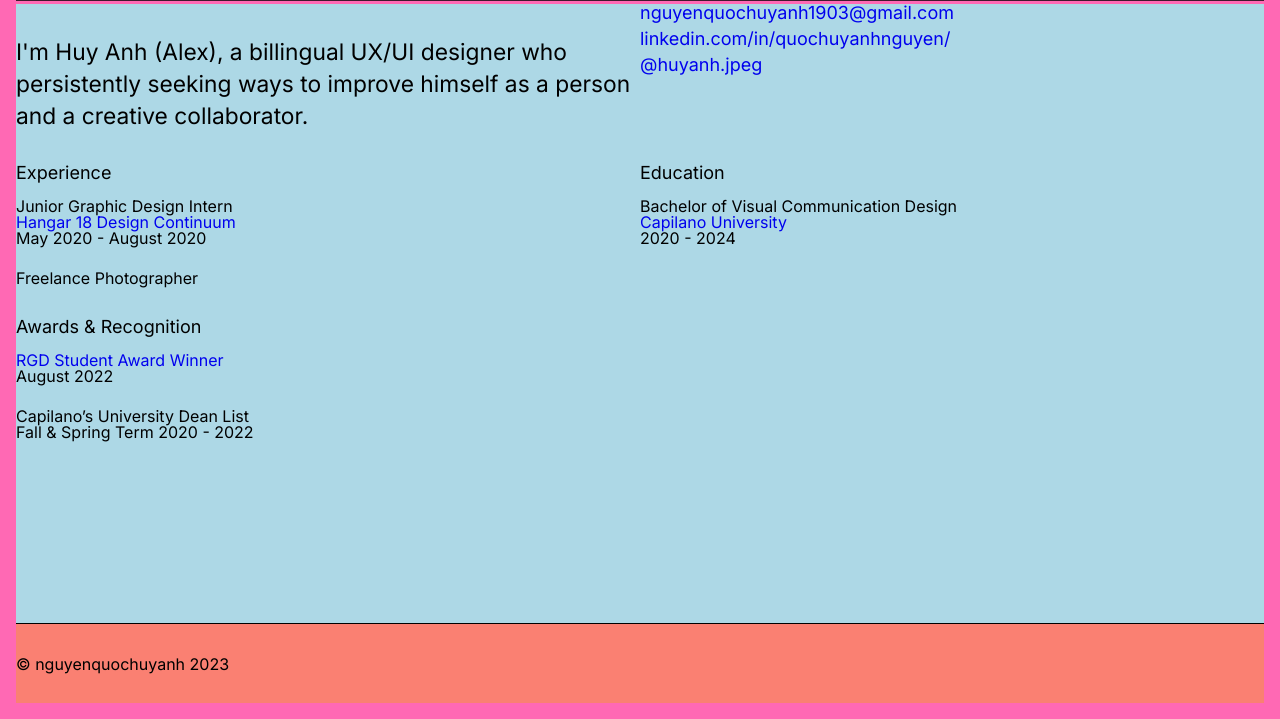
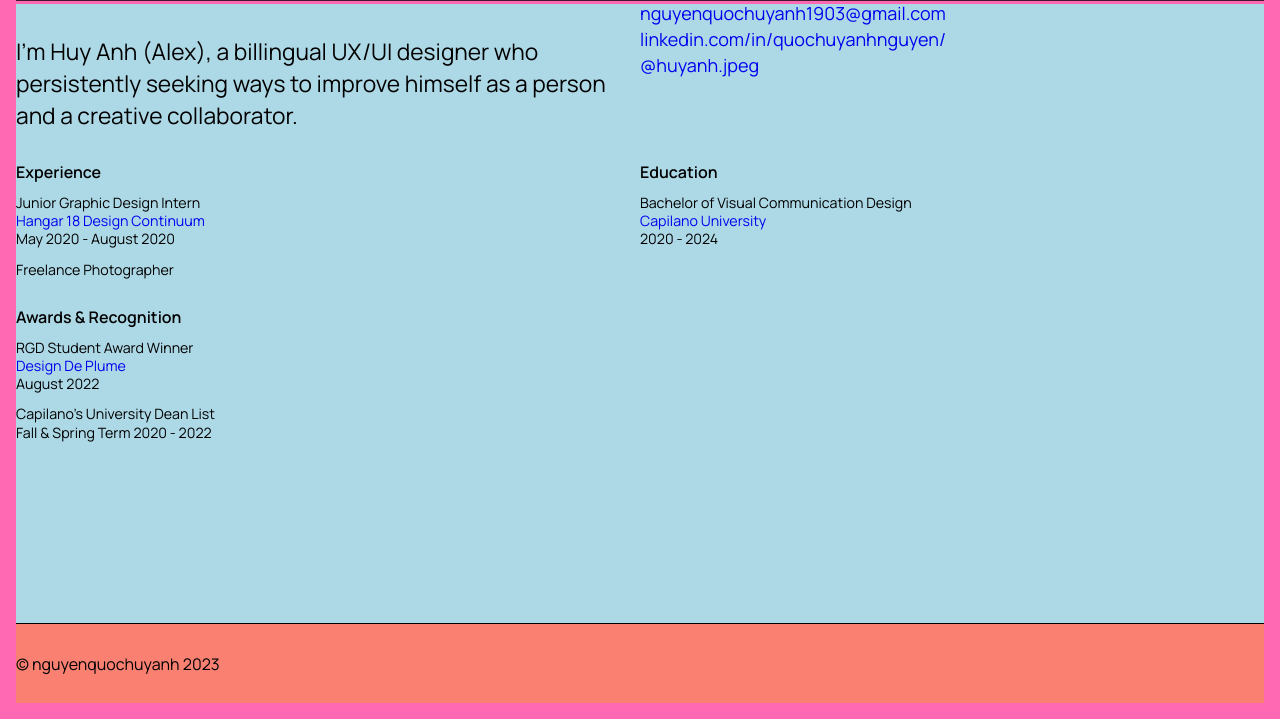
Before and after one commit to nqhuyanh/alex-portfolio, a plain HTML site: page about.html in a window 1280 px wide. Shown: the part 81-800 px from the top of the page. Drawn offline with Linux system fonts and the light colour scheme.

Commit message:
Update About Page

```diff
--- a/about.html
+++ b/about.html
@@ -22,8 +22,8 @@
     <main class="main">
         <ul class="about-container">
             <li class="bio">
-                <h3>I'm Huy Anh (Alex), a billingual UX/UI designer who persistently seeking ways to improve himself as
-                    a person and a creative collaborator.</h3>
+                <h4>I'm Huy Anh (Alex), a billingual UX/UI designer who persistently seeking ways to improve himself as
+                    a person and a creative collaborator.</h4>
             </li>
 
             <li class="contact">
@@ -39,27 +39,34 @@
 
             <li class="experience">
                 <h1 class="main-heading-experience">Experience</h1>
+                <div class="first-experience">
                 <p class="job-position">Junior Graphic Design Intern</p>
                 <p class="business-name"><a href="https://h18.com/" class="about" target="_blank">Hangar 18 Design Continuum</a></p>
-                <p class="job-date">May 2020 - August 2020</p>
-                <p class="job-position">Freelance Photographer</p>
+                <p class="job-date">May 2020 - August 2020</p></div>
+                <div class="second-experience">
+                <p class="job-position">Freelance Photographer</p></div>
             </li>
 
             <li class="education">
                 <h1 class="main-heading-education">Education</h1>
+                <div class="first-education">
                 <p class="program-name">Bachelor of Visual Communication Design</p>
                 <p class="school-name"><a href="https://www.ideaschoolofdesign.com/" class="about"
                         target="_blank">Capilano University</a></p>
-                <p class="program-date">2020 - 2024</p>
+                <p class="program-date">2020 - 2024</p></div>
             </li>
 
             <li class="awards-or-recognition">
                 <h1 class="main-heading-awards-or-recognition">Awards & Recognition</h1>
-                <p class="awards-or-regconition-title"><a href="https://www.rgd.ca/2021/09/01/design-de-plume-award-for-indigenous-design-winner-end-stolen-choices.php"
-                    class="about" target="_blank">RGD Student Award Winner</a></p>
-                <p class="awards-or-regconition-date">August 2022</p>
-                <p class="awards-or-regconition-title">Capilano’s University Dean List</p>
-                <p class="awards-or-regconition-date">Fall & Spring Term 2020 - 2022</p>
+                <div class="first-awards-or-recognition">
+                <p class="awards-or-recognition-title">RGD Student Award Winner</p>
+                <p class="awards-or-recognition-link"><a href="https://www.rgd.ca/2021/09/01/design-de-plume-award-for-indigenous-design-winner-end-stolen-choices.php"
+                    class="about" target="_blank">Design De Plume</a></p>
+                <p class="awards-or-recognition-date">August 2022</p></div>
+                <div class="second-awards-or-recognition">
+                <p class="awards-or-recognition-title">Capilano’s University Dean List</p>
+                <p class="awards-or-recognition-date">Fall & Spring Term 2020 - 2022</p></div>
+
             </li>
         </ul>
     </main>
--- a/styles.css
+++ b/styles.css
@@ -1,5 +1,5 @@
 @import url(reset.css);
-@import url('https://fonts.googleapis.com/css2?family=Inter&display=swap');
+@import url('https://fonts.googleapis.com/css2?family=Manrope:wght@300;400;500;600;700&display=swap');
 
 /* apply a natural box layout model to all elements, but allowing components to change */
 html {
@@ -18,7 +18,7 @@ body {
     flex-direction: column;
     min-height: 100vh;
     padding: 1rem;
-    font-family: 'Inter', sans-serif;
+    font-family: 'Manrope', sans-serif;
 }
 
 img {
@@ -30,31 +30,34 @@ img {
 
 
 h1 {
+    font-size: 1rem;
+    font-weight: 600;
+}
+
+h2 {
     font-size: 1.125rem;
 }
 
-h2 {
+h3 {
     font-size: 1.266rem;
 }
 
-h3 {
+h4 {
     font-size: 1.424rem;
     line-height: 2rem;
 }
 
-h4 {
+h5 {
     font-size: 1.602rem;
 }
 
-h5 {
-    font-size: 1.802rem;
+p {
+    font-size: 0.889rem;
 }
 
-p {
+.social-media-item {
     font-size: 1rem;
 }
-
-.social-media-item {font-size: 1rem;}
 
 a {
     text-decoration: none;
@@ -250,6 +253,30 @@ a:active {
     margin-bottom: 0.5rem;
 }
 
+.first-experience {
+    display: flex;
+    flex-direction: column;
+    gap: 0.25rem;
+}
+
+.first-education {
+    display: flex;
+    flex-direction: column;
+    gap: 0.25rem;
+}
+
+.first-awards-or-recognition {
+    display: flex;
+    flex-direction: column;
+    gap: 0.25rem;
+}
+
+.second-awards-or-recognition {
+    display: flex;
+    flex-direction: column;
+    gap: 0.25rem;
+}
+
 .main-heading-experience {
     margin-bottom: 1rem;
 }
@@ -263,11 +290,11 @@ a:active {
 }
 
 .job-date {
-        margin-bottom: 1.5rem;
+    margin-bottom: 1rem;
 }
 
-    .awards-or-regconition-date {
-        margin-bottom: 1.5rem;
+.awards-or-recognition-date {
+    margin-bottom: 1rem;
 }
 
 
```
Lines whose indentation alone changed are shown as unchanged.
